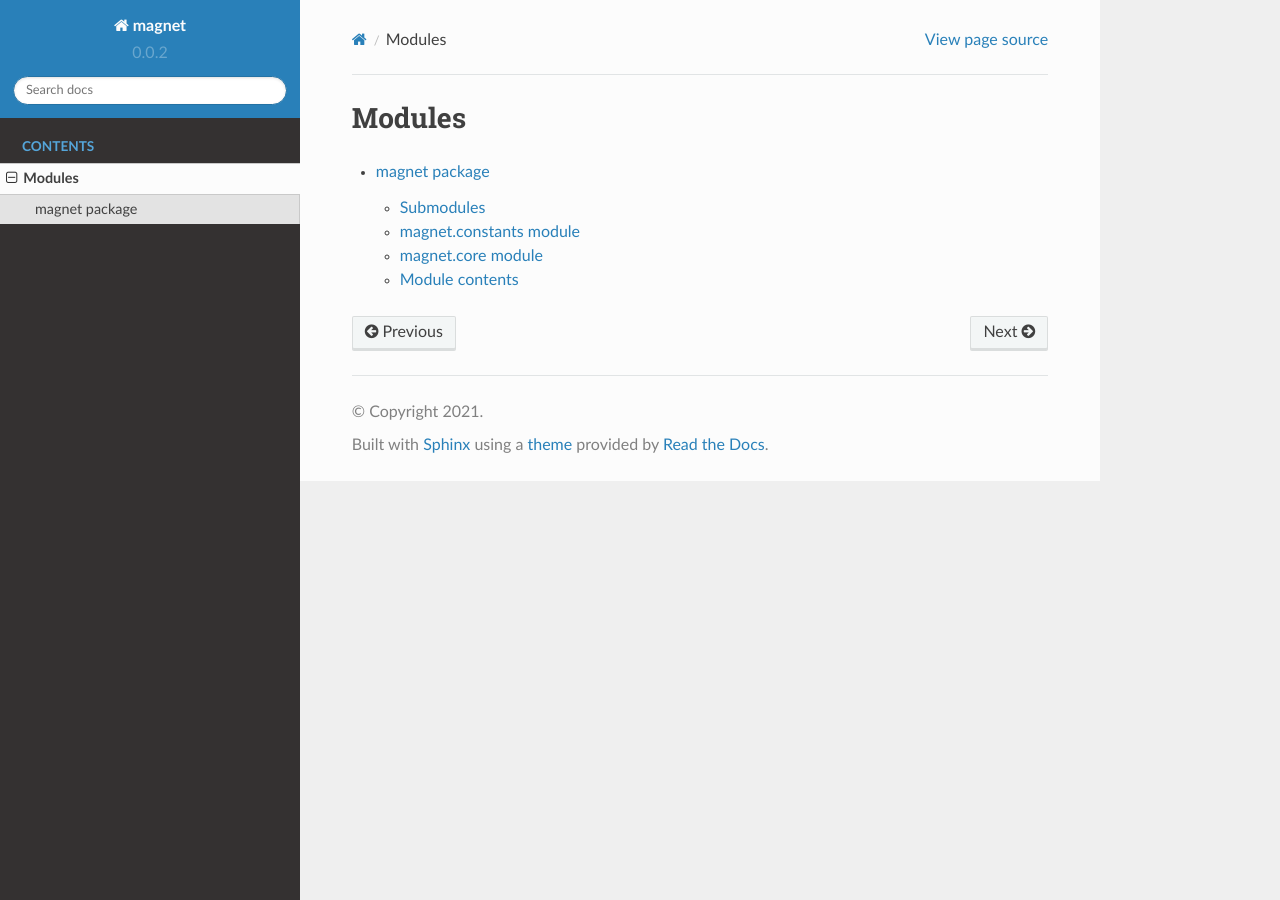
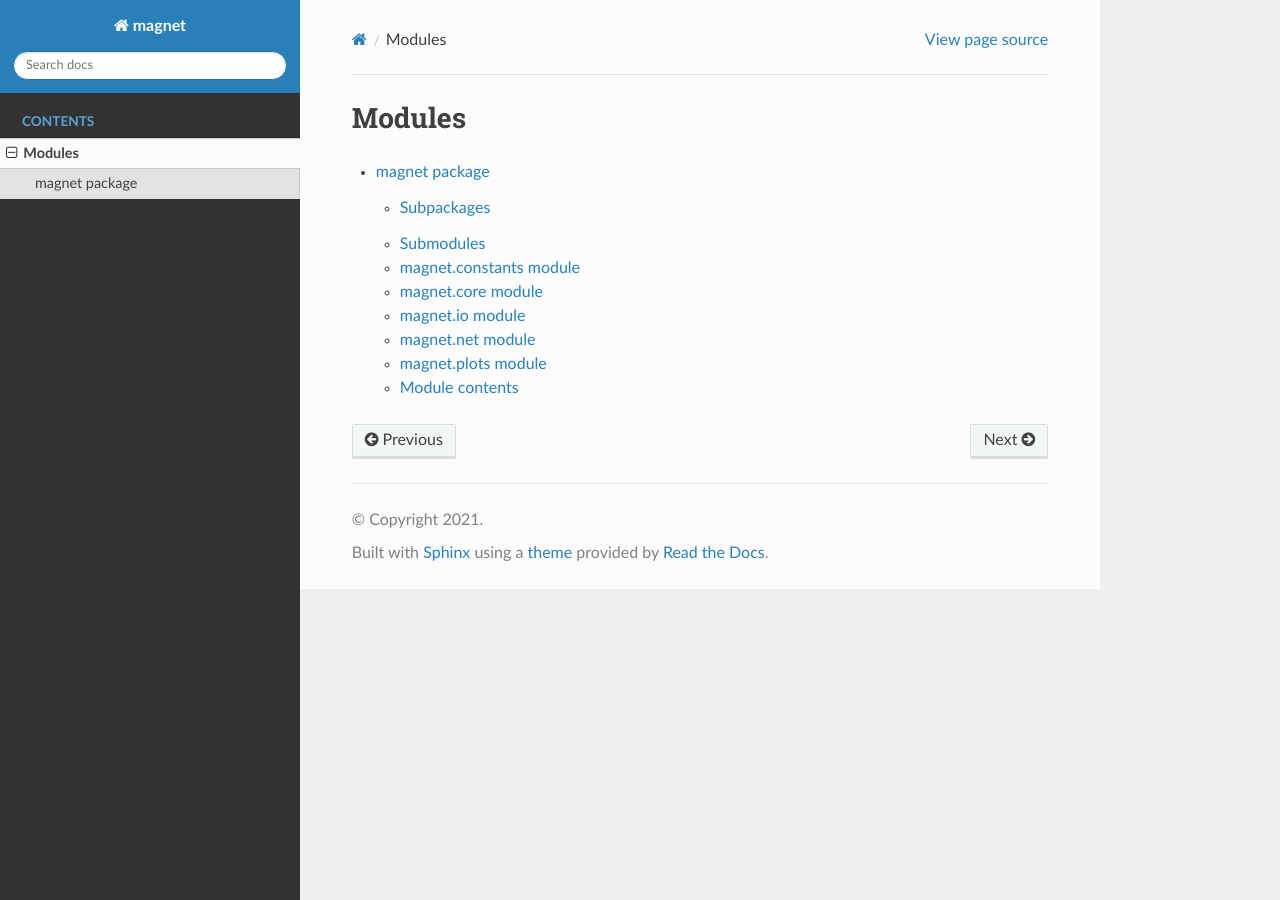
Before and after one commit to PrincetonUniversity/magnet, a Sphinx documentation site: the page built from docs/source/modules.rst, in a window 1280 px wide. Built offline with Sphinx 7.4.7 and the Read the Docs theme 2.0.0, drawn with Linux system fonts in a browser that asks for light colours; pages that are not in the unit, such as notebooks, are missing from menus; the version number could not be read and is left out; the version number is read from the project's files by our own code.

```diff
--- a/docs/source/index.rst
+++ b/docs/source/index.rst
@@ -8,6 +8,7 @@ Magnetic Core Loss Modeling using ML
    :maxdepth: 2
    :caption: Contents
 
+   installation
    modules
 
 
--- a/docs/source/magnet.rst
+++ b/docs/source/magnet.rst
@@ -1,11 +1,22 @@
 magnet package
-===============
+==============
+
+Subpackages
+-----------
+
+.. toctree::
+   :maxdepth: 4
+
+   magnet.data
+   magnet.models
+   magnet.simplecs
+   magnet.utils
 
 Submodules
 ----------
 
 magnet.constants module
-------------------------
+-----------------------
 
 .. automodule:: magnet.constants
    :members:
@@ -13,9 +24,33 @@ magnet.constants module
    :show-inheritance:
 
 magnet.core module
+------------------
+
+.. automodule:: magnet.core
+   :members:
+   :undoc-members:
+   :show-inheritance:
+
+magnet.io module
+----------------
+
+.. automodule:: magnet.io
+   :members:
+   :undoc-members:
+   :show-inheritance:
+
+magnet.net module
+-----------------
+
+.. automodule:: magnet.net
+   :members:
+   :undoc-members:
+   :show-inheritance:
+
+magnet.plots module
 -------------------
 
-.. automodule:: magnet.core
+.. automodule:: magnet.plots
    :members:
    :undoc-members:
    :show-inheritance:
--- a/setup.cfg
+++ b/setup.cfg
@@ -1,6 +1,5 @@
 [metadata]
 name = magnet
-version = 0.0.2
 description = Magnetic Core Loss Modeling using ML
 long_description = file: README.md
 
```
